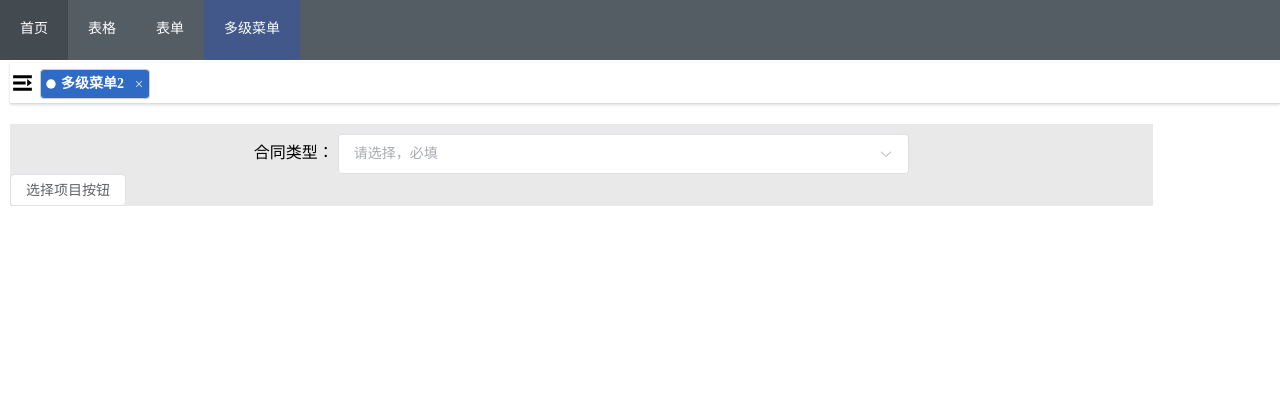
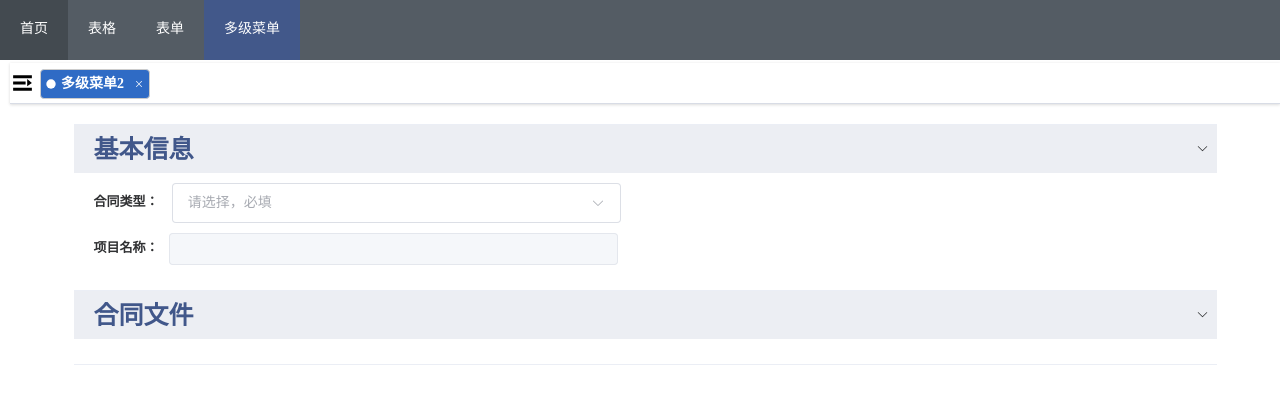
Before and after one commit to yuansp/vue3-ts-element-plus, a Vue app: page /meus/meus2 in a window 1280 px wide. Shown: the top 404 px of the page. Built offline with nearby package versions, Linux system fonts and the light colour scheme.

Commit message:
表单样式

```diff
--- a/components.d.ts
+++ b/components.d.ts
@@ -8,6 +8,8 @@ declare module '@vue/runtime-core' {
     ElButton: typeof import('element-plus/es')['ElButton']
     ElCard: typeof import('element-plus/es')['ElCard']
     ElCheckTag: typeof import('element-plus/es')['ElCheckTag']
+    ElCollapse: typeof import('element-plus/es')['ElCollapse']
+    ElCollapseItem: typeof import('element-plus/es')['ElCollapseItem']
     ElConfigProvider: typeof import('element-plus/es')['ElConfigProvider']
     ElContainer: typeof import('element-plus/es')['ElContainer']
     ElDialog: typeof import('element-plus/es')['ElDialog']
--- a/src/components/project/projectType.vue
+++ b/src/components/project/projectType.vue
@@ -45,6 +45,6 @@ export default defineComponent({
 </script>
 <style lang="scss" scoped>
 .widths{
-  width: 50%;
+  width: 40%;
 }
 </style>
--- a/src/views/meus/meuchild/meus2.vue
+++ b/src/views/meus/meuchild/meus2.vue
@@ -1,9 +1,29 @@
 <template>
   <div class="mains">
-    <div class="rows">
-      <span>合同类型：</span> <ProjectType />
+    <el-collapse v-model="activeNames">
+      <el-collapse-item name="1">
+        <template #title>
+          <span class="headers">基本信息</span>
+        </template>
+        <div class="rows">
+          <span class="titles">合同类型：</span> <ProjectType />
+        </div>
+        <div class="rows">
+          <span class="titles">项目名称：</span>
+          <el-input type="text" disabled class="W40"></el-input>
+        </div>
+      </el-collapse-item>
+      <el-collapse-item name="2" class="aaa">
+        <template #title>
+          <span class="headers">合同文件</span>
+        </template>
+      </el-collapse-item>
+    </el-collapse>
+    <!-- <div class="rows">
+      <span class="titles">项目名称</span>
+      <el-input type="text" disabled></el-input>
     </div>
-    <el-button @click="showDialog">选择项目按钮</el-button>
+    <el-button @click="showDialog">选择项目按钮</el-button> -->
     <el-dialog v-model="dialogVisible" title="选择项目" width="50%">
       <Project :selectProject="selectProject" :closed="closed" />
     </el-dialog>
@@ -11,7 +31,7 @@
 </template>
 <script lang='ts'>
 import { defineComponent, ref } from "vue";
-import { ElDialog, ElButton, ElTable } from "element-plus";
+import { ElDialog, ElButton, ElTable, ElInput } from "element-plus";
 import Project from "@/components/project/project.vue";
 import ProjectType from "@/components/project/projectType.vue";
 export default defineComponent({
@@ -20,9 +40,11 @@ export default defineComponent({
     ProjectType,
     ElDialog,
     ElButton,
+    ElInput,
   },
   setup() {
     const dialogVisible = ref(false);
+    const activeNames = ref(["1", "2", "3"]);
     const showDialog = () => {
       dialogVisible.value = true;
     };
@@ -37,20 +59,42 @@ export default defineComponent({
       showDialog,
       closed,
       selectProject,
+      activeNames,
     };
   },
 });
 </script>
 <style lang="scss" scoped>
-.mains{
+.mains {
+  margin: 0 auto;
   width: 90%;
-  background:rgb(234, 233, 233)
-}
-.rows{
-  padding-top:10px ;
-  text-align: center;
-  ::v-deep(.el-input__inner){
-    border-radius: 5px;
+  background: rgb(234, 233, 233);
+  .headers {
+    padding-left: 20px;
+    font-size: 25px;
+    font-weight: bold;
+    color: #41578a;
+  }
+  .rows {
+    padding-top: 10px;
+    padding-left: 20px;
+    text-align: left;
+    ::v-deep(.el-input__inner) {
+      border-radius: 5px;
+    }
+    .titles {
+      padding-right: 10px;
+      font-weight: bold;
+    }
+  }
+
+  .el-collapse {
+    ::v-deep(.el-collapse-item__header) {
+      background: #eceef3;
+    }
   }
 }
+.W40{
+  width: 40%;
+}
 </style>
```
